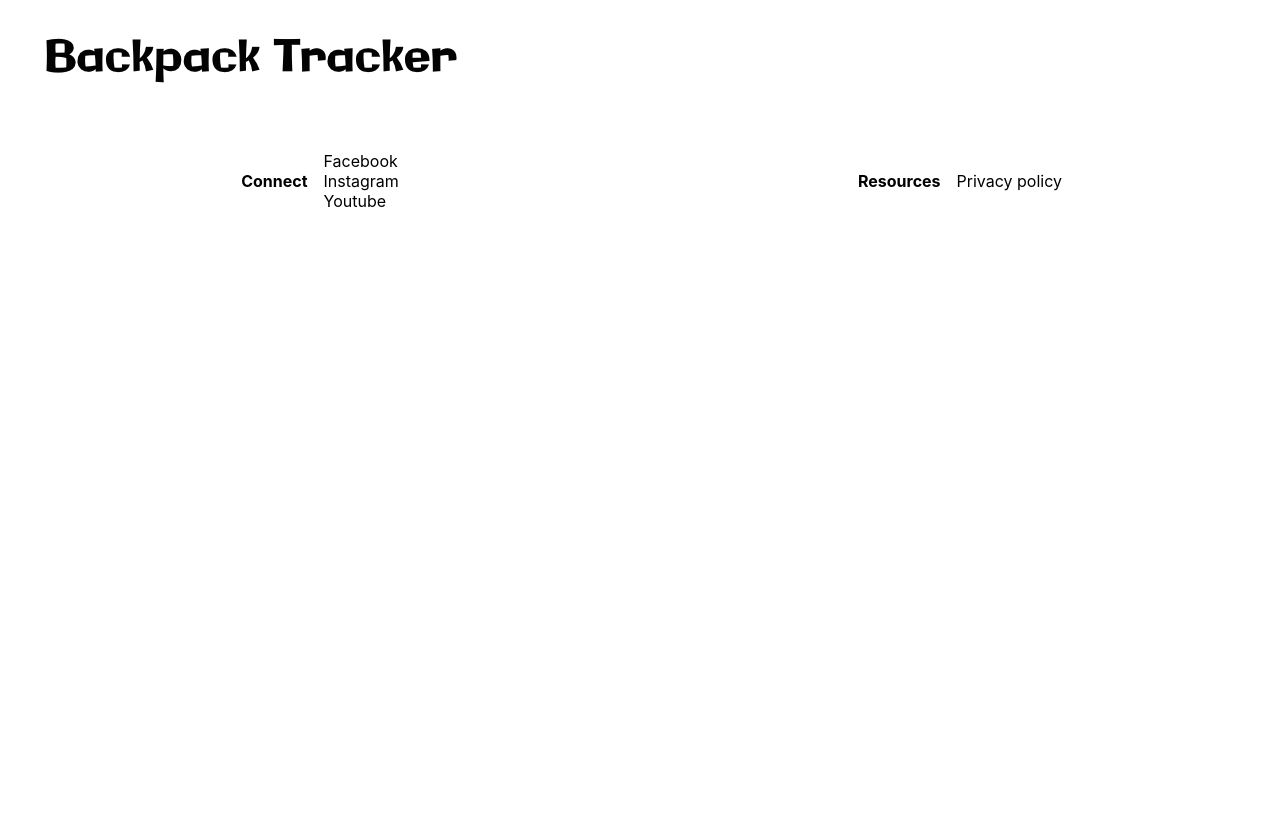
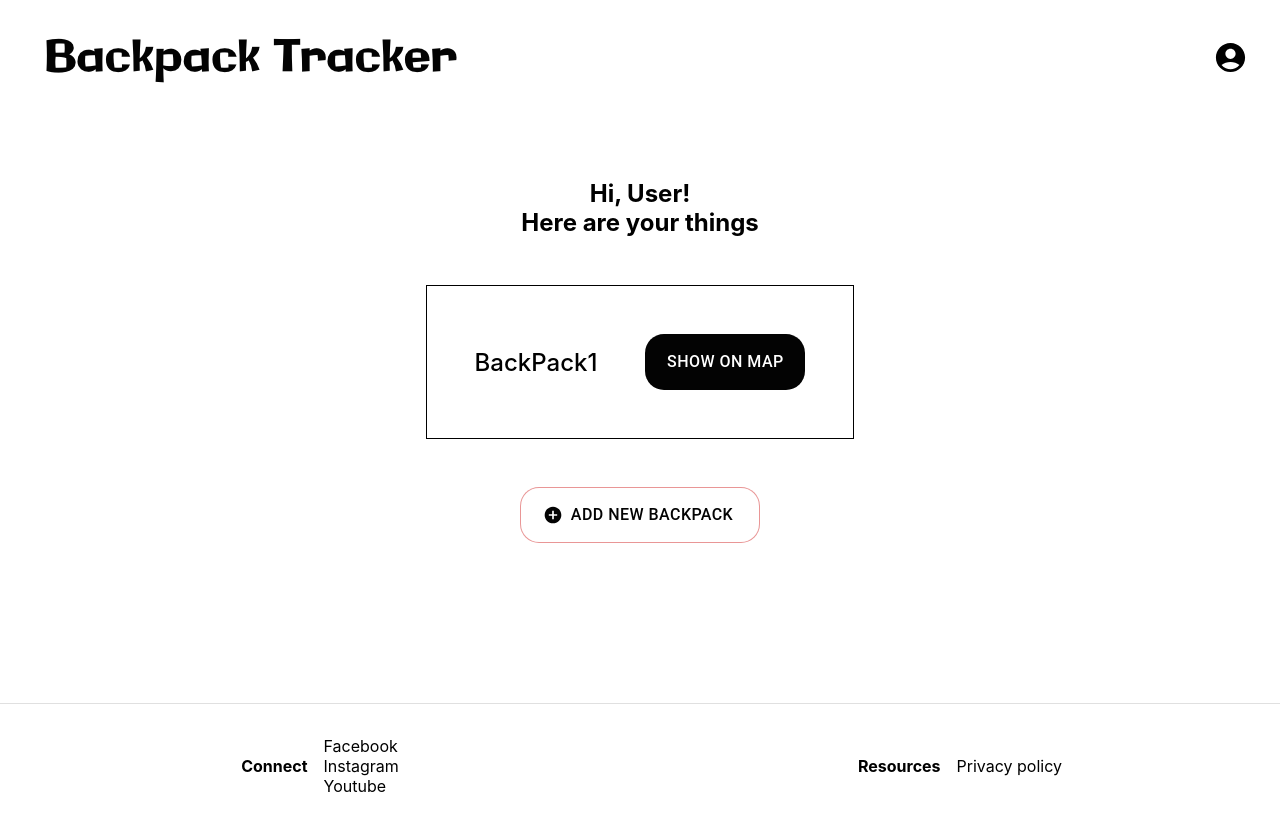
Before and after one commit to MunteanAndra/BackpackTracker, a React (Create React App) app: page /Authenticated in a window 1280 px wide. Before the commit the page ends 800 px from the top, so only its background shows below. Built offline with nearby package versions, Linux system fonts and the light colour scheme.

Commit message:
created authenticated start page and added avatar menu icon

```diff
--- a/package.json
+++ b/package.json
@@ -5,6 +5,7 @@
   "dependencies": {
     "@emotion/react": "^11.10.5",
     "@emotion/styled": "^11.10.5",
+    "@mui/icons-material": "^5.10.16",
     "@mui/material": "^5.10.17",
     "@testing-library/jest-dom": "^5.16.5",
     "@testing-library/react": "^13.4.0",
--- a/src/App.js
+++ b/src/App.js
@@ -4,6 +4,7 @@ import {Login} from "./UI/Pages/Login";
 import {Navbar} from "./UI/Components/Navbar";
 import {Footer} from "./UI/Components/Footer";
 import {SignUp} from "./UI/Pages/SignUp";
+import {AuthenticatedApp} from "./UI/Components/AuthenticatedApp";
 
 const App = () => {
 
@@ -13,6 +14,9 @@ const App = () => {
             <Routes>
                 <Route path = "/"
                        element = { <UnauthenticatedApp /> }
+                />
+                <Route path = "/Authenticated"
+                       element = { <AuthenticatedApp /> }
                 />
                 <Route path = "/Login"
                        element = { <Login /> }
--- /dev/null
+++ b/src/UI/Components/AuthenticatedApp.js
@@ -0,0 +1,62 @@
+import {Box, Grid} from "@mui/material";
+import {BlackButton} from "./CustomButtons/BlackButton";
+import {AddButton} from "./CustomButtons/AddButton";
+import AddCircleIcon from '@mui/icons-material/AddCircle';
+
+export const AuthenticatedApp = () => {
+    return(
+        <Grid container style={{padding: '4rem 0rem'}}>
+            <Grid item
+                  xs={12}
+                  style={{
+                      display: 'flex',
+                      flexDirection: 'column',
+                      alignItems: 'center',
+                      justifyContent: 'center',
+                  }}
+            >
+                <div style={{ fontWeight: '700', fontSize: '1.5rem' }}>
+                    Hi, User!
+                </div>
+                <div style={{ fontWeight: '700', fontSize: '1.5rem' }}>
+                    Here are your things
+                </div>
+            </Grid>
+            <Grid item
+                  xs={12}
+                  style={{
+                      display: 'flex',
+                      flexDirection: 'column',
+                      alignItems: 'center',
+                      justifyContent: 'center',
+                      paddingTop: '3rem',
+                  }}
+            >
+                <Box border={1} style={{ display: 'flex', flexDirection: 'row', alignItems: 'center', justifyContent: 'space-between', padding: '3rem' }}>
+                    <div style={{paddingRight: '3rem', fontSize: '1.5rem', fontWeight: '500'}} >BackPack1</div>
+                    <BlackButton>
+                        Show on Map
+                    </BlackButton>
+                </Box>
+            </Grid>
+            <Grid item
+                  xs={12}
+                  style={{
+                      display: 'flex',
+                      flexDirection: 'column',
+                      alignItems: 'center',
+                      justifyContent: 'center',
+                      paddingTop: '3rem',
+                  }}
+            >
+                <AddButton
+                    startIcon={<AddCircleIcon />}
+                    variant="outlined"
+                    color="error"
+                >
+                    Add new backpack
+                </AddButton>
+            </Grid>
+        </Grid>
+    );
+};
--- /dev/null
+++ b/src/UI/Components/CustomButtons/AddButton.js
@@ -0,0 +1,15 @@
+import {Button, styled} from "@mui/material";
+
+export const AddButton = styled(Button)(() => ({
+    backgroundColor: '#FFFFFF',
+    borderRadius: '1.188rem',
+    color: '#030303',
+    width: '15rem',
+    height: '3.5rem',
+    fontStyle: 'normal',
+    fontSize: '1rem',
+    '&:hover': {
+        backgroundColor: '#030303',
+        color: '#FFFFFF',
+    },
+}));
--- a/src/UI/Components/Footer.js
+++ b/src/UI/Components/Footer.js
@@ -1,8 +1,16 @@
-import {Grid} from "@mui/material";
+import {Divider, Grid} from "@mui/material";
 
 export const Footer = () => {
     return (
         <>
+            <Divider
+                style={{
+                    width: '100%',
+                    height: '2rem',
+                    color: '#18191A',
+                    padding: '2rem 0rem',
+                }}
+            />
             <Grid container style={{padding: '2rem 0rem'}}>
                 <Grid item
                       xs={6}
--- a/src/UI/Components/Navbar.js
+++ b/src/UI/Components/Navbar.js
@@ -1,5 +1,6 @@
 import logo from '../../images/logo.png';
 import {useNavigate} from "react-router-dom";
+import AccountCircleIcon from '@mui/icons-material/AccountCircle';
 
 export const Navbar = () => {
 
@@ -10,8 +11,16 @@ export const Navbar = () => {
     };
 
     return(
-        <div>
+        <div
+            style={{
+                display: 'flex',
+                alignItems: 'center',
+                justifyContent: 'space-between',
+                paddingRight: '2rem',
+            }}
+        >
             <img src={logo} alt="logo" onClick={handleRedirectHome}/>
+            <AccountCircleIcon  fontSize='large'/>
         </div>
     );
 };
--- a/src/UI/Components/UnauthenticatedApp.js
+++ b/src/UI/Components/UnauthenticatedApp.js
@@ -1,4 +1,4 @@
-import {Divider, Grid} from '@mui/material';
+import {Grid} from '@mui/material';
 import blackBackpack from '../../images/blackBackpack.jpg';
 import {BlackButton} from "./CustomButtons/BlackButton";
 import {useNavigate} from 'react-router-dom';
@@ -89,14 +89,6 @@ export const UnauthenticatedApp = () => {
                     <img src={blackBackpack} style={{ width: '22.5rem'}} alt="backpack"/>
                 </Grid>
             </Grid>
-            <Divider
-                style={{
-                    width: '100%',
-                    height: '2rem',
-                    color: '#18191A',
-                    padding: '2rem 0rem',
-                }}
-            />
         </>
     );
 };
--- a/src/UI/Pages/Login.js
+++ b/src/UI/Pages/Login.js
@@ -1,8 +1,16 @@
-import {Divider, Grid, TextField} from "@mui/material";
+import {Grid, TextField} from "@mui/material";
 import mobileGoogleMaps from '../../images/mobileGoogleMaps.jpg';
 import {BlackButton} from "../Components/CustomButtons/BlackButton";
+import {useNavigate} from "react-router-dom";
 
 export const Login = () => {
+
+    let navigateAuthHome = useNavigate();
+
+    const handleRedirectAuthHome = () => {
+        navigateAuthHome('/Authenticated');
+    };
+
     return (
         <>
             <Grid container>
@@ -40,19 +48,11 @@ export const Login = () => {
                         <TextField id="outlined-basic" label="Enter your password" variant="outlined" type="password"
                                    style={{minWidth: '15rem'}}/>
                     </div>
-                    <BlackButton>
+                    <BlackButton onClick={handleRedirectAuthHome}>
                         Log in
                     </BlackButton>
                 </Grid>
             </Grid>
-            <Divider
-                style={{
-                    width: '100%',
-                    height: '2rem',
-                    color: '#18191A',
-                    padding: '2rem 0rem',
-                }}
-            />
         </>
     );
 };
--- a/src/UI/Pages/SignUp.js
+++ b/src/UI/Pages/SignUp.js
@@ -1,8 +1,16 @@
-import {Divider, Grid, TextField} from "@mui/material";
+import {Grid, TextField} from "@mui/material";
 import {BlackButton} from "../Components/CustomButtons/BlackButton";
 import yellowBackpack from "../../images/yellowBackpack.jpg";
+import {useNavigate} from "react-router-dom";
 
 export const SignUp = () => {
+
+    let navigateAuthHome = useNavigate();
+
+    const handleRedirectAuthHome = () => {
+        navigateAuthHome('/Authenticated');
+    };
+
     return(
         <>
             <Grid container style={{paddingTop: '5rem'}}>
@@ -39,19 +47,11 @@ export const SignUp = () => {
                             *password must be at least<br />6 characters long
                         </div>
                     </div>
-                    <BlackButton>
+                    <BlackButton onClick={handleRedirectAuthHome}>
                         Sign up
                     </BlackButton>
                 </Grid>
             </Grid>
-            <Divider
-                style={{
-                    width: '100%',
-                    height: '2rem',
-                    color: '#18191A',
-                    padding: '2rem 0rem',
-                }}
-            />
         </>
     );
 };
```
Also changed, not shown: 1 other file (tests, documents, lock files or other folders).
